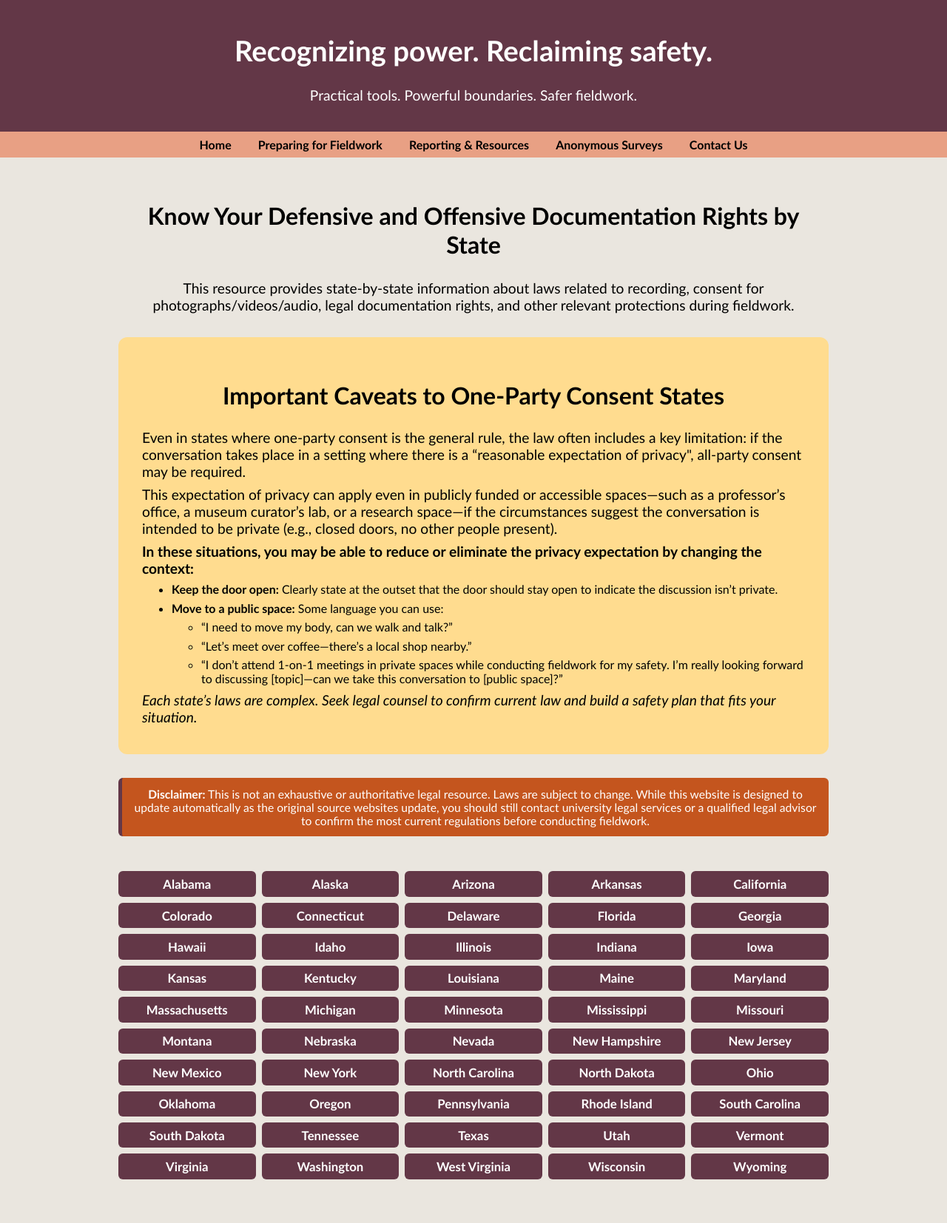
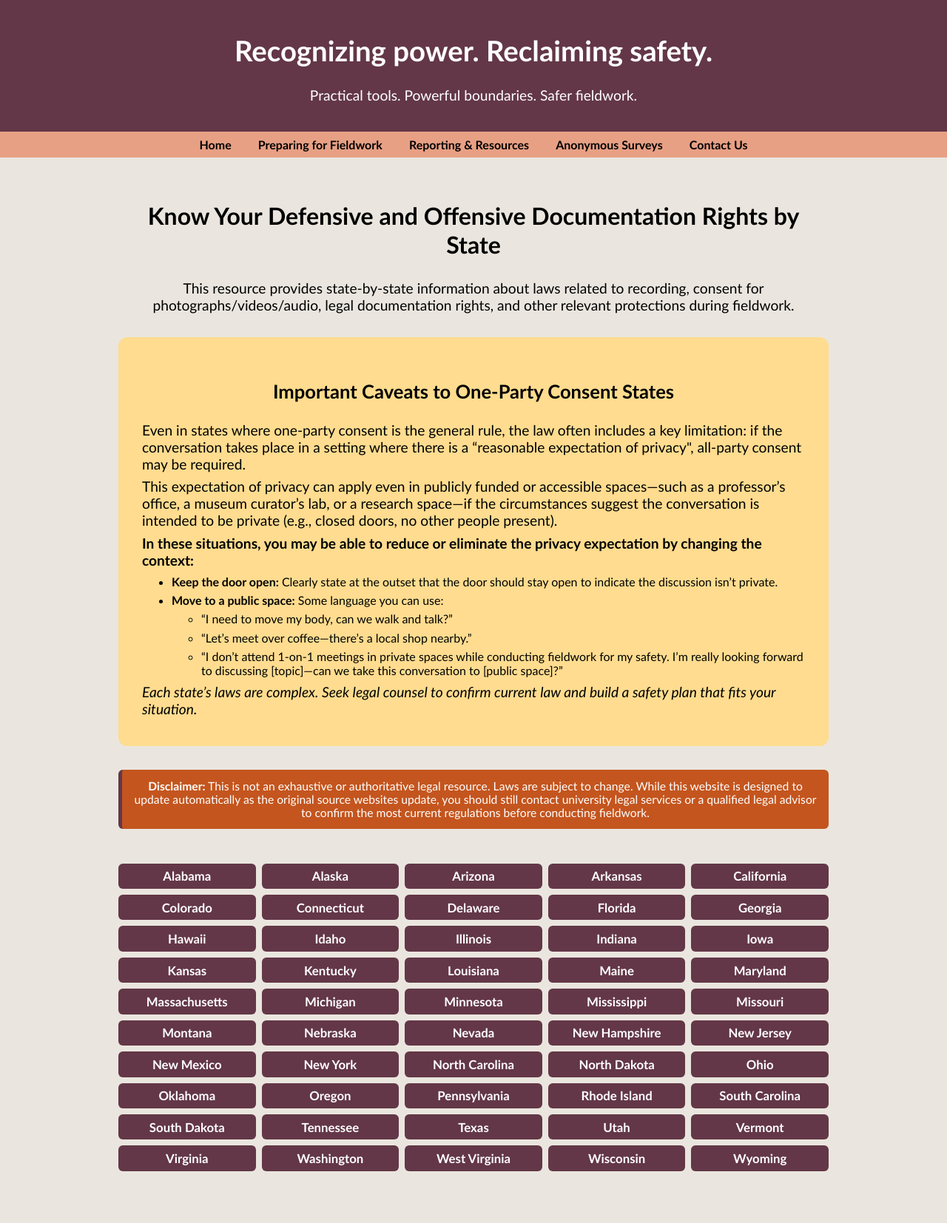
Before and after one commit to AnthroSafetyWarrior/GoldenTrowelProject, a Jekyll site: the page built from _pages/statelaw.html, in a window 1280 px wide. Shown: the whole page at 74% size. Built offline with Jekyll 4.4.1, drawn with Linux system fonts in a browser that asks for light colours.

Commit message:
updating pages

```diff
--- a/_pages/statelaw.html
+++ b/_pages/statelaw.html
@@ -117,7 +117,7 @@
 </div>
 
 <div class="oneparty-caveat" role="region" aria-labelledby="opc-caveats-title">
-  <h2 id="opc-caveats-title"; style=text-align: center;>Important Caveats to One-Party Consent States</h2>
+  <h3 id="opc-caveats-title"; style=text-align: center;>Important Caveats to One-Party Consent States</h3>
     <p>Even in states where one-party consent is the general rule, the law often includes a key limitation: if the conversation takes place in a setting where there is a “reasonable expectation of privacy", all-party consent may be required.</p>
 <p>This expectation of privacy can apply even in publicly funded or accessible spaces—such as a professor’s office, a museum curator’s lab, or a research space—if the circumstances suggest the conversation is intended to be private (e.g., closed doors, no other people present).</p>
 
```
